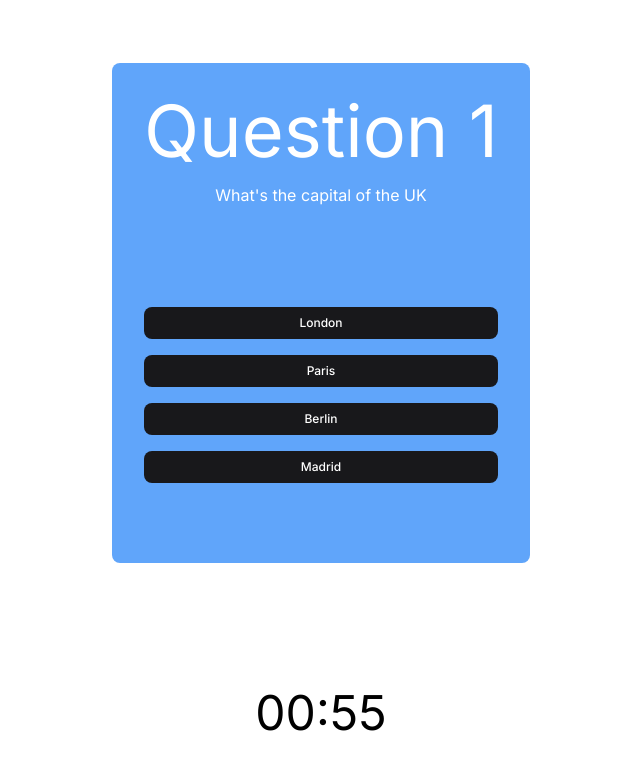
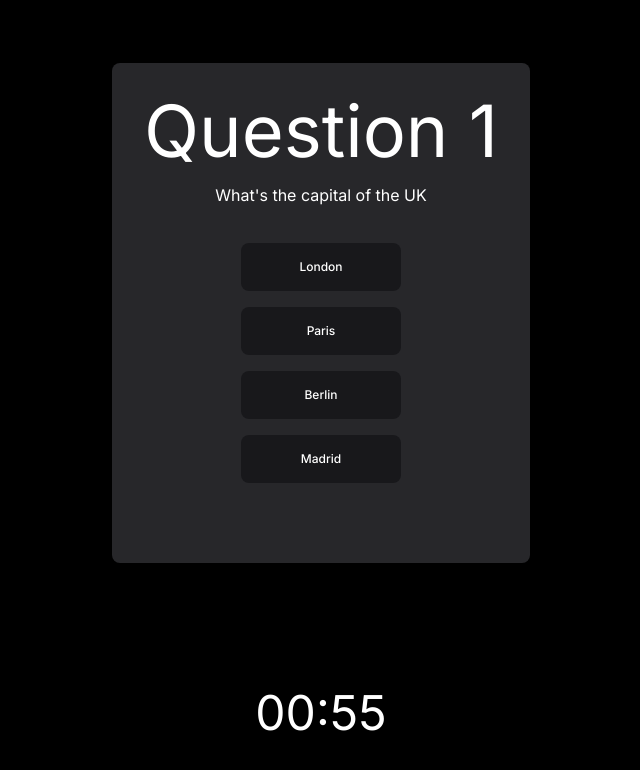
Before and after one commit to puyanwei/quiz, a Next.js app: page /quiz in a window 1280 px wide. Shown: the top 770 px of the page, without its empty margins (319-959 px from the left). Built offline with nearby package versions, Linux system fonts and the light colour scheme.

Commit message:
Final colours and touch ups

```diff
--- a/src/app/layout.tsx
+++ b/src/app/layout.tsx
@@ -10,7 +10,7 @@ export const metadata = {
 
 export default function RootLayout({ children }: { children: React.ReactNode }) {
   return (
-    <html lang="en" className="h-screen">
+    <html lang="en" className="h-screen bg-black">
       <body className={inter.className}>{children}</body>
     </html>
   )
--- a/src/components/atoms/Button/index.tsx
+++ b/src/components/atoms/Button/index.tsx
@@ -9,7 +9,7 @@ interface ButtonProps extends Component {
 export function Button({ className, children, testId = "button", onClick }: ButtonProps) {
   return (
     <button
-      className={`px-4 py-2 text-xs font-medium text-white rounded-lg cursor-pointer bg-zinc-900 hover:bg-indigo-500 hover:text-white focus:ring-4 ${className}`}
+      className={`px-6 py-4 text-xs font-medium text-white rounded-lg cursor-pointer bg-zinc-900 hover:bg-indigo-500 hover:text-white focus:ring-4 ${className}`}
       data-testid={testId}
       onClick={onClick}
     >
--- a/src/components/atoms/Card/index.tsx
+++ b/src/components/atoms/Card/index.tsx
@@ -8,7 +8,7 @@ interface CardProps extends Component {
 export function Card({ className, children, testId = "card" }: CardProps) {
   return (
     <div
-      className={`rounded-lg p-8 bg-blue-400 text-white text-center min-h-[500px] max-w-md ${className}`}
+      className={`rounded-lg p-8 bg-zinc-800 text-white text-center min-h-[500px] max-w-md ${className}`}
       data-testid={testId}
     >
       {children}
--- a/src/components/atoms/CountdownTimer/index.tsx
+++ b/src/components/atoms/CountdownTimer/index.tsx
@@ -19,9 +19,7 @@ export function CountdownTimer({ className, testId, duration, onTimerEnd }: Coun
       })
     }, 1000)
 
-    return () => {
-      clearInterval(interval)
-    }
+    return () => clearInterval(interval)
   }, [duration, onTimerEnd])
 
   function formatTime(time: number): string {
@@ -33,7 +31,7 @@ export function CountdownTimer({ className, testId, duration, onTimerEnd }: Coun
   }
 
   return (
-    <div className={`text-5xl ${className}`} data-testid={testId}>
+    <div className={`text-5xl text-white ${className}`} data-testid={testId}>
       {formatTime(timeRemaining)}
     </div>
   )
--- a/src/components/molecules/QuestionCard/index.tsx
+++ b/src/components/molecules/QuestionCard/index.tsx
@@ -32,7 +32,11 @@ export function QuestionCard({
         <Text>{question}</Text>
         <div className="flex flex-grow" />
         {answers.map(({ phrasing, isCorrect }, index) => (
-          <Button onClick={() => handleClick(isCorrect)} key={`${phrasing}-${index}`}>
+          <Button
+            className="w-40 mx-auto text-xl"
+            onClick={() => handleClick(isCorrect)}
+            key={`${phrasing}-${index}`}
+          >
             {phrasing}
           </Button>
         ))}
--- a/src/components/pages/Homepage/index.tsx
+++ b/src/components/pages/Homepage/index.tsx
@@ -11,12 +11,12 @@ export function Homepage({ className, testId = "homepage" }: HomepageProps) {
     <main className={`grid place-items-center h-screen ${className}`} data-testid={testId}>
       <Card className="flex flex-col space-y-4">
         <Heading>Quiz</Heading>
-        <Text>You will have 1 minute to complete the quiz.</Text>
-        <Text>Press start to begin.</Text>
+        <Text className="text-3xl">You will have 1 minute to complete the quiz.</Text>
         <div className="flex flex-grow" />
+        <Text className="pb-8 text-xl">Press start to begin.</Text>
         <div className="pb-8">
           <Link
-            className="px-4 py-2 text-xs font-medium text-white rounded-lg cursor-pointer bg-zinc-900 hover:bg-indigo-500 hover:text-white focus:ring-4"
+            className="w-40 px-6 py-4 text-xl font-medium text-white rounded-lg cursor-pointer bg-zinc-900 hover:bg-indigo-500 hover:text-white focus:ring-4"
             href="/quiz"
           >
             Start
```
